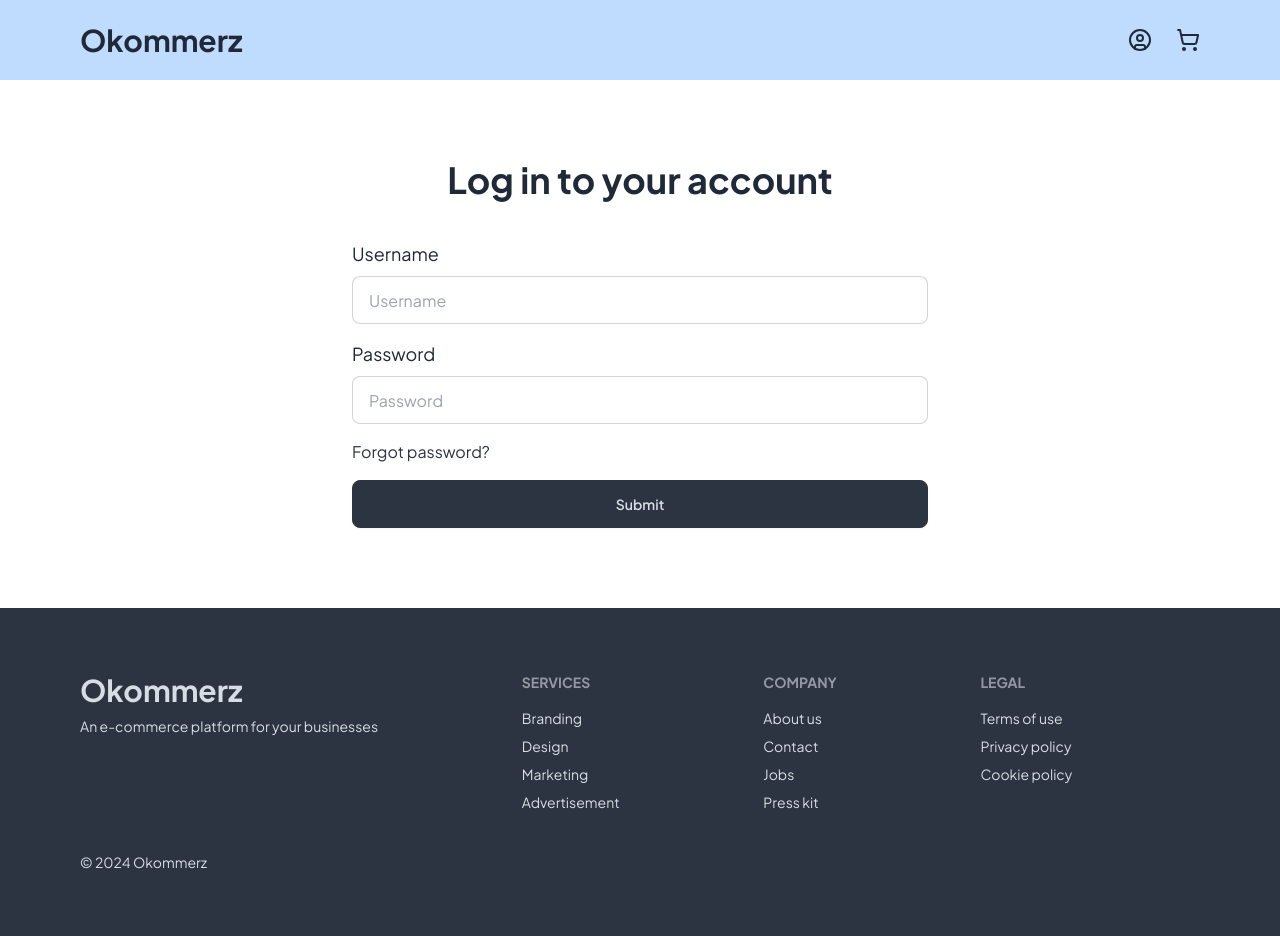
After one commit to suttirakcha/okommerz, a Django app: page /login/ in a window 1280 px wide. The commit adds this page. Run offline with Django 4.2, Linux system fonts and the light colour scheme; some libraries are stand-ins or nearby versions.

Commit message:
Create signin form

```diff
--- a/okommerz/settings.py
+++ b/okommerz/settings.py
@@ -101,6 +101,9 @@ AUTH_PASSWORD_VALIDATORS = [
     },
 ]
 
+LOGIN_REDIRECT_URL = '/'
+
+LOGOUT_REDIRECT_URL = '/'
 
 # Internationalization
 # https://docs.djangoproject.com/en/4.2/topics/i18n/
--- /dev/null
+++ b/products/forms.py
@@ -0,0 +1,11 @@
+from django import forms
+
+class SignInForm(forms.Form):
+    username = forms.CharField(max_length=255)
+    password = forms.CharField(max_length=255, widget=forms.PasswordInput)
+
+class SignUpForm(forms.Form):
+    username = forms.CharField(max_length=255)
+    email = forms.EmailField()
+    password = forms.CharField(max_length=255, widget=forms.PasswordInput)
+    reenter_password = forms.CharField(max_length=255, widget=forms.PasswordInput)
--- a/products/static/style.css
+++ b/products/static/style.css
@@ -13,7 +13,6 @@
 
 .main-body {
     margin-top:var(--header-height);
-    padding:80px;
     box-sizing:content-box;
 }
 
--- a/products/templates/base.html
+++ b/products/templates/base.html
@@ -15,22 +15,35 @@
   <script src="https://cdn.tailwindcss.com"></script>
 </head>
 <body>
-  <header class='bg-blue-200 px-20 py-4 w-full' id='header'>
+  <header class='bg-blue-200 px-10 lg:px-20 py-4 w-full' id='header'>
     <div class='page-container flex items-center justify-between w-full'>
       <a href="/">
         <h1 class='text-3xl font-bold inline-block'>Okommerz</h1>
       </a>
       <nav class='flex items-center gap-x-6'>
+        {% if request.user.is_authenticated %}
+          <div class="dropdown dropdown-end">
+            <div tabindex="0" role="button" class="whitespace-pre">Hello, {{ user.first_name }}</div>
+            <ul tabindex="0" class="dropdown-content z-[1] menu p-2 shadow bg-base-100 rounded-box w-52 mt-2">
+              <li><a>My account</a></li>
+              <li><a href='/logout'>Log out</a></li>
+            </ul>
+          </div>
+        {% else %}
+          <a href='/login'>
+            <svg xmlns="http://www.w3.org/2000/svg" width="24" height="24" viewBox="0 0 24 24" fill="none" stroke="currentColor" stroke-width="2" stroke-linecap="round" stroke-linejoin="round" class="lucide lucide-circle-user"><circle cx="12" cy="12" r="10"/><circle cx="12" cy="10" r="3"/><path d="M7 20.662V19a2 2 0 0 1 2-2h6a2 2 0 0 1 2 2v1.662"/></svg>
+          </a>
+        {% endif %}
         {% include 'cart.html' %}
       </nav>
     </div>
   </header>
   {% block hero %}{% endblock %}
-  <main class='page-container main-body'>
+  <main class='page-container main-body px-10 py-20 lg:p-20'>
     {% block content %}
     {% endblock %}
   </main>
-  <footer class="px-20 py-16 bg-neutral text-neutral-content">
+  <footer class="px-10 lg:px-20 py-16 bg-neutral text-neutral-content">
     <div class='page-container footer'>
       <aside>
         <h1 class='text-3xl font-bold'>Okommerz</h1>
--- a/products/templates/cart.html
+++ b/products/templates/cart.html
@@ -5,7 +5,7 @@
       <svg xmlns="http://www.w3.org/2000/svg" width="24" height="24" viewBox="0 0 24 24" fill="none" stroke="currentColor" stroke-width="2" stroke-linecap="round" stroke-linejoin="round" class="lucide lucide-shopping-cart"><circle cx="8" cy="21" r="1"/><circle cx="19" cy="21" r="1"/><path d="M2.05 2.05h2l2.66 12.42a2 2 0 0 0 2 1.58h9.78a2 2 0 0 0 1.95-1.57l1.65-7.43H5.12"/></svg>
     </label>
   </div>
-  <div class="drawer-side">
+  <div class="drawer-side overflow-hidden">
     <label for="my-drawer" aria-label="close sidebar" class="drawer-overlay"></label>
     <div class='menu p-6 w-[480px] min-h-full bg-base-200 text-base-content flex flex-col justify-between'>
       <div class='flex items-center justify-between'>
--- /dev/null
+++ b/products/templates/login.html
@@ -0,0 +1,28 @@
+{% extends 'base.html' %}
+
+{% block title %}Sign in{% endblock %}
+
+{% block content %}
+
+<div id='signin-form'>
+  <h1 class='text-4xl font-bold text-center mb-10'>Log in to your account</h1>
+
+  <form method='POST' class='flex flex-col gap-y-2 max-w-xl mx-auto'>
+    {% csrf_token %}
+    <div class='flex flex-col gap-y-2'>
+      <label for="id_username" class='text-lg' id='user_label'>Username</label>
+      <input type="text" placeholder="Username" class="input input-bordered w-full" name="username" maxlength="255" required="" id="id_username"/>
+      <p id='user_error' class='text-red-500'></p>
+    </div>
+    <div class='flex flex-col gap-y-2'>
+      <label for="id_password" class='text-lg' id='pass_label'>Password</label>
+      <input type="password" placeholder="Password" class="input input-bordered w-full" name="password" maxlength="255" required="" id="id_password"/>
+      <p id='pass_error' class='text-red-500'></p>
+    </div>
+    <a class='text-neutral hover:underline'>Forgot password?</a>
+    <p class='text-red-500 text-sm'>{{ message }}</p>
+    <button class='btn btn-neutral'>Submit</button>
+  </form>
+</div>
+
+{% endblock %}
--- a/products/templates/shop.html
+++ b/products/templates/shop.html
@@ -45,7 +45,7 @@
                 {% endif %}
               </div>
               <div class="card-actions">
-                <button class="btn btn-primary w-full">Add to cart</button>
+                <button class="btn btn-neutral w-full">Add to cart</button>
               </div>
             </div>
           </div>
--- a/products/templates/single-product.html
+++ b/products/templates/single-product.html
@@ -7,7 +7,7 @@
 <section class='grid grid-cols-1 lg:grid-cols-2 gap-y-10 lg:gap-16'>
   <section>
     {% if products.product_image %}
-      <img class='rounded-md' src={{ products.product_image.url }}>
+      <img class='rounded-md w-full' src={{ products.product_image.url }}>
     {% else %}
        <div class='w-full h-[600px] rounded-md bg-gray-200'></div>
     {% endif %}
@@ -28,7 +28,7 @@
       <p class='font-medium'>฿{{ products.regular_price }}</p>
     {% endif %}
 
-    <button class="btn btn-primary w-full text-lg">Add to cart</button>
+    <button class="btn btn-neutral w-full text-lg">Add to cart</button>
 
     {% if products.additional_detail %}
     <div class="collapse bg-base-200 collapse-arrow">
--- a/products/urls.py
+++ b/products/urls.py
@@ -3,5 +3,7 @@ from . import views
 
 urlpatterns = [
     path('', views.shop),
-    path('product/<int:pk>', views.single_product)
+    path('product/<int:pk>', views.single_product),
+    path('login/', views.login_acc),
+    path('logout/', views.logout_acc)
 ]
--- a/products/views.py
+++ b/products/views.py
@@ -1,8 +1,10 @@
 from django.shortcuts import render
 
 # Create your views here.
-from django.shortcuts import render, HttpResponse, get_object_or_404
+from django.shortcuts import render, HttpResponse, get_object_or_404, HttpResponseRedirect
+from django.contrib.auth import authenticate, login, logout, user_logged_out
 from .models import *
+from . import forms
 
 # Create your views here.
 
@@ -15,3 +17,29 @@ def shop(request):
 def single_product(request, pk):
     products = get_object_or_404(ProductItem, pk=pk)
     return render(request, 'single-product.html', {'products':products})
+
+def login_acc(request):
+    form = forms.SignInForm()
+    message = ''
+    if request.method == 'POST':
+        form = forms.SignInForm(request.POST)
+        if form.is_valid():
+            user = authenticate(
+                username = form.cleaned_data['username'],
+                password = form.cleaned_data['password'],
+            )
+            if user is not None:
+                login(request, user)
+                return HttpResponseRedirect(redirect_to='/')
+            else:
+                message = 'Your username or password is incorrect. Please try again.'
+
+    if request.user.is_authenticated:
+        return HttpResponseRedirect(redirect_to='/')
+    else:
+        return render(request, 'login.html', context={'form': form, 'message': message})
+
+def logout_acc(request):
+    logout(request)
+    if user_logged_out:
+        return HttpResponseRedirect(redirect_to='/')
```
Also changed, not shown: products/templates/signup.html (added, +28 -0 lines), db.sqlite3, media/signpost.jpg (added).
